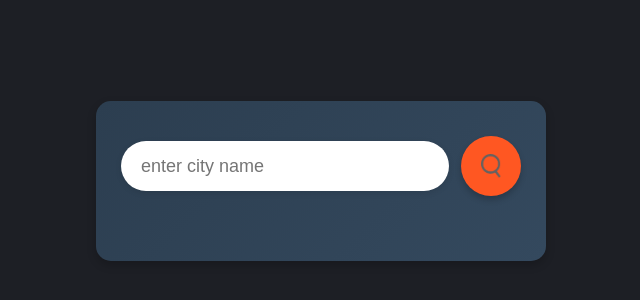
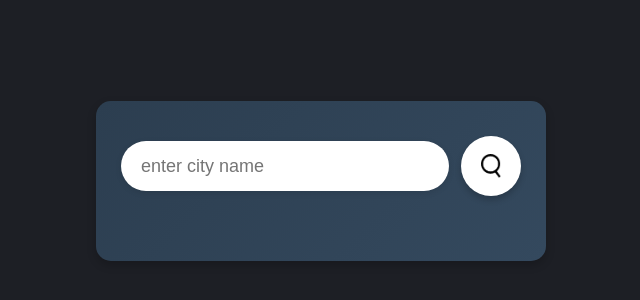
Before and after one commit to obeygunawan/weather-app, a plain HTML site: page index.html in a window 1280 px wide. Shown: the part 234-534 px from the top of the page, without its empty margins (319-959 px from the left). Drawn offline with Linux system fonts and the light colour scheme.

Commit message:
Updated CSS for better UI/UX on search icon and background

```diff
--- a/styles.css
+++ b/styles.css
@@ -58,7 +58,7 @@ body {
 .search button {
     border: 0;
     outline: 0;
-    background-color: #ff5722;
+    background-color: #ffffff; /* Latar belakang putih */
     border-radius: 50%;
     width: 60px;
     height: 60px;
@@ -68,16 +68,17 @@ body {
     align-items: center;
     transition: background-color 0.3s ease, box-shadow 0.3s ease;
     padding: 5px;
-    box-shadow: 0 4px 6px rgba(0, 0, 0, 0.2); /* Menambahkan bayangan untuk efek 3D */
+    box-shadow: 0 4px 6px rgba(0, 0, 0, 0.2); /* Bayangan ringan */
 }
 
 .search button:hover {
-    background-color: #ff3d00;
-    box-shadow: 0 6px 8px rgba(0, 0, 0, 0.3); /* Menambahkan bayangan lebih tegas saat hover */
+    background-color: #f0f0f0; /* Efek hover abu-abu terang */
+    box-shadow: 0 6px 8px rgba(0, 0, 0, 0.3); /* Bayangan lebih kuat saat hover */
 }
 
 .search button img {
-    width: 20px;
+    width: 20px; /* Ukuran ikon lebih besar agar lebih terlihat */
+    filter: brightness(0); /* Pastikan ikon berwarna hitam atau sesuaikan dengan warna search bar */
 }
 
 .weather-icon {
```
